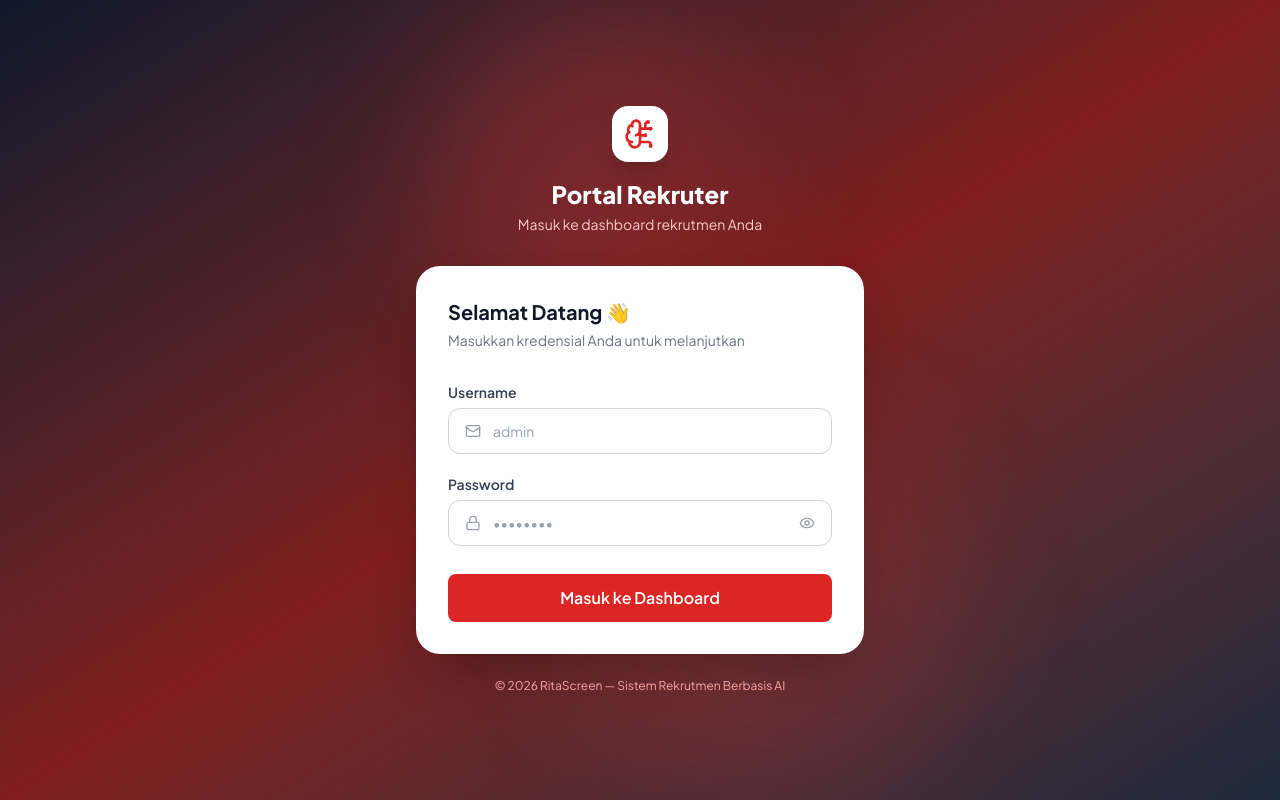
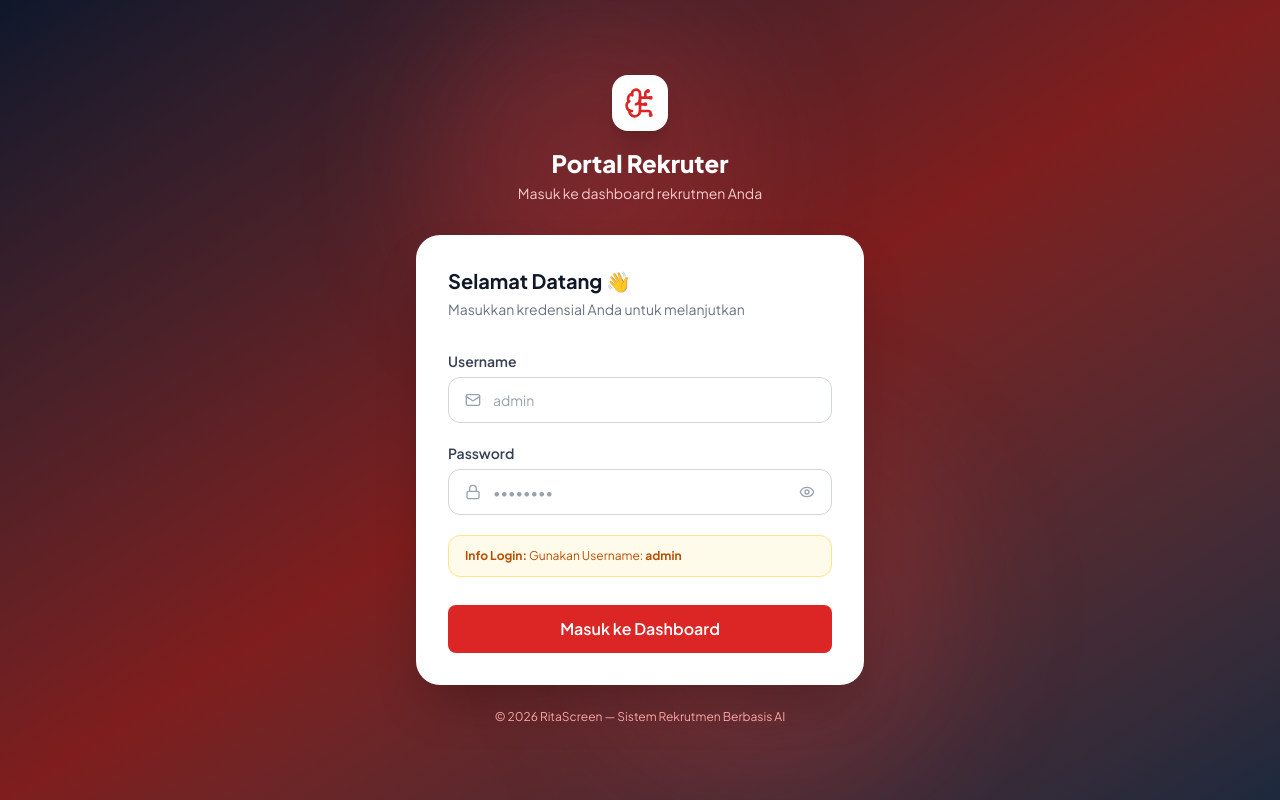
Before and after one commit to RFLYOKE/AIScreen, a React (Vite) app: page /recruiter/login in a window 1280 px wide. Built offline with nearby package versions, Linux system fonts and the light colour scheme; no server answers.

Commit message:
update: login page

```diff
--- a/src/pages/recruiter/RecruiterLoginPage.jsx
+++ b/src/pages/recruiter/RecruiterLoginPage.jsx
@@ -105,9 +105,10 @@ export default function RecruiterLoginPage() {
               </div>
             </div>
 
-            {/* <div className="bg-amber-50 border border-amber-200 rounded-xl px-4 py-3 text-xs text-amber-700">
-              <span className="font-bold">Info Login:</span> Gunakan Username: <strong>admin</strong> dan Password: <strong>password123</strong>
-            </div> */}
+            <div className="bg-amber-50 border border-amber-200 rounded-xl px-4 py-3 text-xs text-amber-700">
+              {/* <span className="font-bold">Info Login:</span> Gunakan Username: <strong>admin</strong> dan Password: <strong>password123</strong> */}
+              <span className="font-bold">Info Login:</span> Gunakan Username: <strong>admin</strong>
+            </div>
 
             <Button type="submit" size="lg" className="w-full mt-2" disabled={isLoading}>
               {isLoading ? (
```
